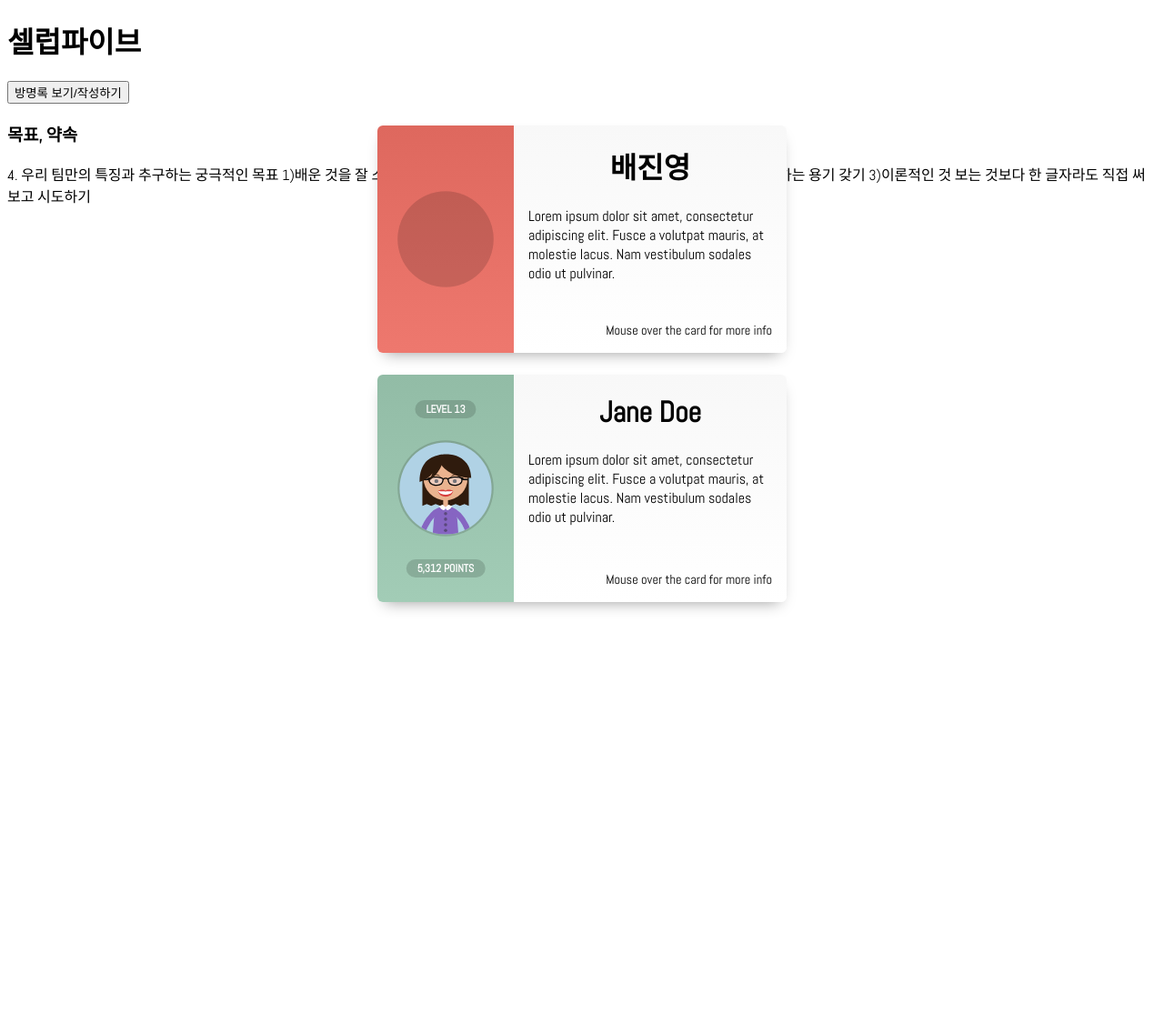
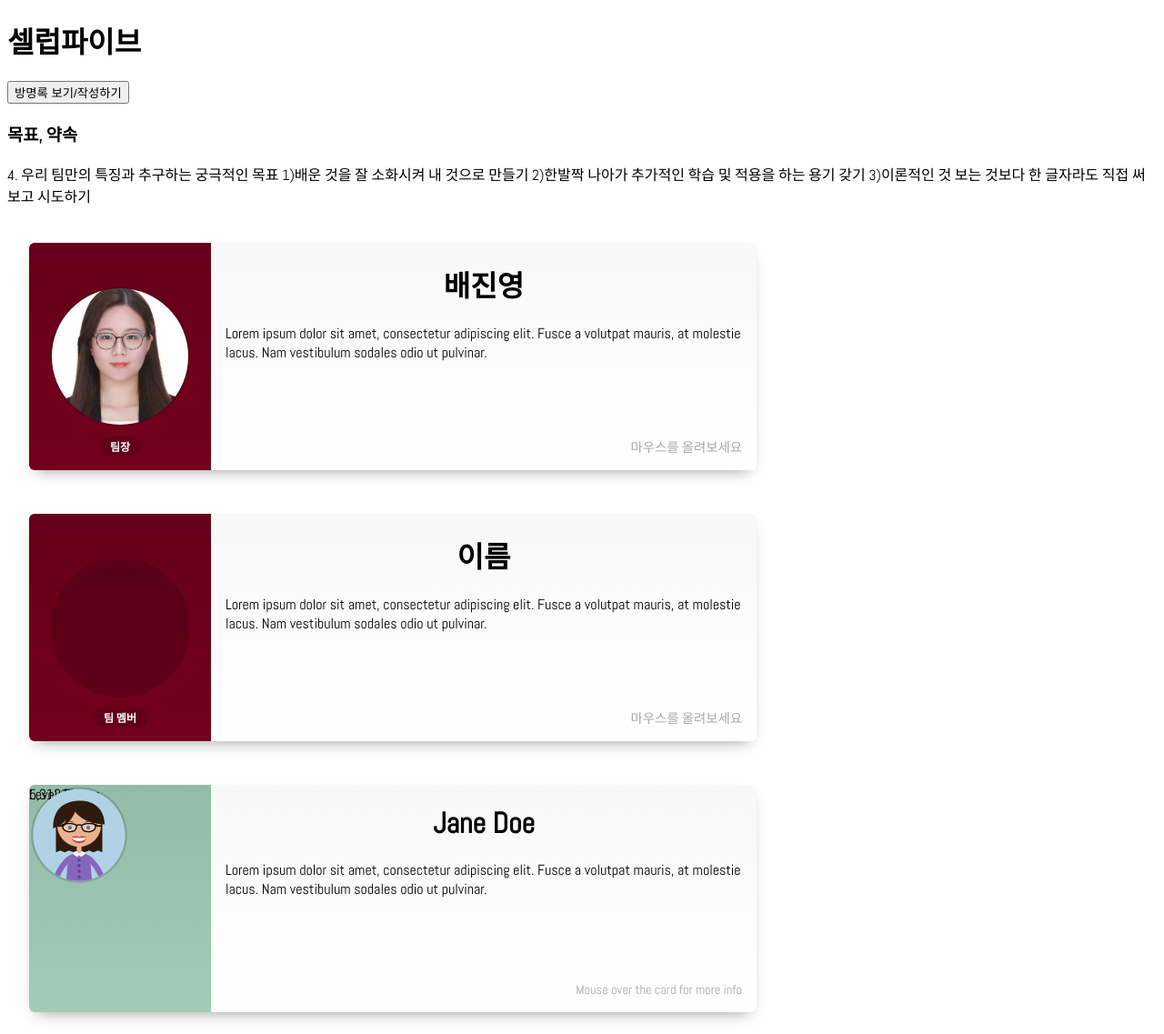
Before and after one commit to jbae9/miniproject, a Flask app: page / in a window 1280 px wide. Shown: the whole page at 91% size. Before the commit the page ends 672 px from the top, so only its background shows below. Run offline with Flask 2, Linux system fonts and the light colour scheme.

Commit message:
멤버 카드 추가

```diff
--- a/templates/index.css
+++ b/templates/index.css
@@ -1,21 +1,26 @@
 @import url('https://fonts.googleapis.com/css?family=Abel');
 
+/*카드 CSS*/
 html, body {
   background: ;
   font-family: Abel, Arial, Verdana, sans-serif;
 }
 
 .center {
+  /*Align contents to center*/
+  display: flex;
+  flex-direction: column;
+  justify-content: center;
+  align-items: center;
+
   position: absolute;
-  top: 50%;
-  left: 50%;
-  -webkit-transform: translate(-50%, -50%);
 }
 
+/*전체 카드 크기*/
 .card {
-  width: 450px;
+  width: 800px;
   height: 250px;
-  background-color: #fff;
+  background-color: #400010;
   background: linear-gradient(#f8f8f8, #fff);
   box-shadow: 0 8px 16px -8px rgba(0,0,0,0.4);
   border-radius: 6px;
@@ -28,11 +33,12 @@ html, body {
   text-align: center;
 }
 
+/*사진 부분*/
 .card .additional {
-  position: absolute;
-  width: 150px;
+  position:absolute;
+  width: 200px;
   height: 100%;
-  background: linear-gradient(#dE685E, #EE786E);
+  background: linear-gradient(#66001a, #73001d);
   transition: width 0.4s;
   overflow: hidden;
   z-index: 2;
@@ -48,8 +54,9 @@ html, body {
   border-radius: 0 5px 5px 0;
 }
 
+/*사진 부분*/
 .card .additional .user-card {
-  width: 150px;
+  width: 200px;
   height: 100%;
   position: relative;
   float: left;
@@ -65,9 +72,9 @@ html, body {
   border-left: 2px solid rgba(0,0,0,0.025);*/
 }
 
-.card .additional .user-card .level,
-.card .additional .user-card .points {
-  top: 15%;
+/*팀 멤버 박스*/
+.card .additional .user-card .teamPosition {
+  top: 85%;
   color: #fff;
   text-transform: uppercase;
   font-size: 0.75em;
@@ -78,19 +85,15 @@ html, body {
   white-space: nowrap;
 }
 
-.card .additional .user-card .points {
-  top: 85%;
-}
+.card .additional .user-card svg {
 
-.card .additional .user-card svg {
-  top: 50%;
 }
 
 .card .additional .more-info {
-  width: 300px;
+  width: 600px;
   float: left;
   position: absolute;
-  left: 150px;
+  left: 200px;
   height: 100%;
 }
 
@@ -158,7 +161,7 @@ html, body {
 }
 
 .card .general {
-  width: 300px;
+  width: 600px;
   height: 100%;
   position: absolute;
   top: 0;
@@ -174,4 +177,25 @@ html, body {
   bottom: 1rem;
   right: 1rem;
   font-size: 0.9em;
+  color: darkgrey;
 }
+
+/*멤버 이미지*/
+.card .user-card .memberImg {
+  position: absolute;
+  width: 150px;
+
+}
+
+.card .user-card .imgCrop {
+  width: 150px;
+  height: 150px;
+  position: relative;
+  overflow: hidden;
+  border-radius: 50%;
+
+  display: flex;
+  flex-direction: column;
+  align-items: center;
+  justify-content: center;
+}
--- a/templates/index.html
+++ b/templates/index.html
@@ -20,6 +20,7 @@
     <h1>셀럽파이브</h1>
     <button>방명록 보기/작성하기</button>
     <h3>목표, 약속</h3>
+
     <p> 4. 우리 팀만의 특징과 추구하는 궁극적인 목표
         1)배운 것을 잘 소화시켜 내 것으로 만들기
         2)한발짝 나아가 추가적인 학습 및 적용을 하는 용기 갖기
@@ -28,20 +29,28 @@
 </div>
 
 <!--멤버 설명 카드 만들기-->
+<!--배진영 카드-->
 <div class="center">
     <div class="card">
         <div class="additional">
-      <div class="user-card">
-        <svg width="110" height="110" viewBox="0 0 250 250" xmlns="http://www.w3.org/2000/svg" role="img" aria-labelledby="title desc" class="center">
+            <div class="user-card center">
+                <div class="teamPosition center">
+                    팀장
+                </div>
+                <svg width="160" height="160" viewBox="0 0 250 250" xmlns="http://www.w3.org/2000/svg" role="img"
+                     aria-labelledby="title desc" class="center">
+
                     <title id="title">배진영</title>
-          <style>
-            .skin { fill: #eab38f; }
-            .eyes { fill: #1f1f1f; }
-            .hair { fill: #2f1b0d; }
-            .line { fill: none; stroke: #2f1b0d; stroke-width:2px; }
-          </style>
-          <circle cx="125" cy="125" r="120" fill="rgba(0,0,0,0.15)" />
+                    <defs>
+                        <clipPath id="scene">
+                            <circle cx="125" cy="125" r="115"/>
+                        </clipPath>
+                    </defs>
+                    <circle cx="125" cy="125" r="120" fill="rgba(0,0,0,0.15)"/>
                 </svg>
+                <div class="imgCrop">
+                    <img class="memberImg center" src="../static/배진영.png">
+                </div>
             </div>
             <div class="more-info">
                 <h1>배진영</h1>
@@ -64,10 +73,62 @@
         </div>
         <div class="general">
             <h1>배진영</h1>
-      <p>Lorem ipsum dolor sit amet, consectetur adipiscing elit. Fusce a volutpat mauris, at molestie lacus. Nam vestibulum sodales odio ut pulvinar.</p>
-      <span class="more">Mouse over the card for more info</span>
+            <p>Lorem ipsum dolor sit amet, consectetur adipiscing elit. Fusce a volutpat mauris, at molestie lacus. Nam
+                vestibulum sodales odio ut pulvinar.</p>
+            <span class="more">마우스를 올려보세요</span>
         </div>
     </div>
+
+<!--김수정 카드-->
+    <div class="card">
+        <div class="additional">
+            <div class="user-card center">
+                <div class="teamPosition center">
+                    팀 멤버
+                </div>
+                <svg width="160" height="160" viewBox="0 0 250 250" xmlns="http://www.w3.org/2000/svg" role="img"
+                     aria-labelledby="title desc" class="center">
+
+                    <title id="title">이름</title>
+                    <defs>
+                        <clipPath id="scene">
+                            <circle cx="125" cy="125" r="115"/>
+                        </clipPath>
+                    </defs>
+                    <circle cx="125" cy="125" r="120" fill="rgba(0,0,0,0.15)"/>
+                </svg>
+                <div class="imgCrop">
+                    <!-- static 폴더에 이미지를 올리면 src안에 '../static/파일이름.jpg'로 부르면 됩니다-->
+                    <img class="memberImg center" src="">
+                </div>
+            </div>
+            <div class="more-info">
+                <h1>이름</h1>
+                <div class="coords">
+                    <span>MBTI</span>
+                    <span>??</span>
+                </div>
+                <div class="coords">
+                    <span>장점</span>
+                    <span>??</span>
+                </div>
+                <div class="coords">
+                    <span>스타일</span>
+                    <span>??</span>
+                </div>
+                <div class="blogButton">
+
+                </div>
+            </div>
+        </div>
+        <div class="general">
+            <h1>이름</h1>
+            <p>Lorem ipsum dolor sit amet, consectetur adipiscing elit. Fusce a volutpat mauris, at molestie lacus. Nam
+                vestibulum sodales odio ut pulvinar.</p>
+            <span class="more">마우스를 올려보세요</span>
+        </div>
+    </div>
+
 
     <div class="card green">
         <div class="additional">
@@ -78,59 +139,87 @@
                 <div class="points center">
                     5,312 Points
                 </div>
-        <svg width="110" height="110" viewBox="0 0 250 250" xmlns="http://www.w3.org/2000/svg" role="img" aria-labelledby="title desc" class="center">
+                <svg width="110" height="110" viewBox="0 0 250 250" xmlns="http://www.w3.org/2000/svg" role="img"
+                     aria-labelledby="title desc" class="center">
                     <title id="title">Teacher</title>
-          <desc id="desc">Cartoon of a Caucasian woman smiling, and wearing black glasses and a purple shirt with white collar drawn by Alvaro Montoro.</desc>
+                    <desc id="desc">Cartoon of a Caucasian woman smiling, and wearing black glasses and a purple shirt
+                        with white collar drawn by Alvaro Montoro.
+                    </desc>
                     <style>
-            .skin { fill: #eab38f; }
-            .eyes { fill: #1f1f1f; }
-            .hair { fill: #2f1b0d; }
-            .line { fill: none; stroke: #2f1b0d; stroke-width:2px; }
+                        .skin {
+                            fill: #eab38f;
+                        }
+
+                        .eyes {
+                            fill: #1f1f1f;
+                        }
+
+                        .hair {
+                            fill: #2f1b0d;
+                        }
+
+                        .line {
+                            fill: none;
+                            stroke: #2f1b0d;
+                            stroke-width: 2px;
+                        }
                     </style>
                     <defs>
                         <clipPath id="scene">
                             <circle cx="125" cy="125" r="115"/>
                         </clipPath>
                         <clipPath id="lips">
-              <path d="M 106,132 C 113,127 125,128 125,132 125,128 137,127 144,132 141,142  134,146  125,146  116,146 109,142 106,132 Z" />
+                            <path d="M 106,132 C 113,127 125,128 125,132 125,128 137,127 144,132 141,142  134,146  125,146  116,146 109,142 106,132 Z"/>
                         </clipPath>
                     </defs>
-          <circle cx="125" cy="125" r="120" fill="rgba(0,0,0,0.15)" />
+                    <circle cx="125" cy="125" r="120" fill="rgba(0,0,0,0.15)"/>
                     <g stroke="none" stroke-width="0" clip-path="url(#scene)">
-            <rect x="0" y="0" width="250" height="250" fill="#b0d2e5" />
+                        <rect x="0" y="0" width="250" height="250" fill="#b0d2e5"/>
                         <g id="head">
-              <path fill="none" stroke="#111111" stroke-width="2" d="M 68,103 83,103.5" />
-              <path class="hair" d="M 67,90 67,169 78,164 89,169 100,164 112,169 125,164 138,169 150,164 161,169 172,164 183,169 183,90 Z" />
-              <circle cx="125" cy="100" r="55" class="skin" />
-              <ellipse cx="102" cy="107" rx="5" ry="5" class="eyes" id="eye-left" />
-              <ellipse cx="148" cy="107" rx="5" ry="5" class="eyes" id="eye-right" />
-              <rect x="119" y="140" width="12" height="40" class="skin" />
-              <path class="line eyebrow" d="M 90,98 C 93,90 103,89 110,94" id="eyebrow-left" />
+                            <path fill="none" stroke="#111111" stroke-width="2" d="M 68,103 83,103.5"/>
+                            <path class="hair"
+                                  d="M 67,90 67,169 78,164 89,169 100,164 112,169 125,164 138,169 150,164 161,169 172,164 183,169 183,90 Z"/>
+                            <circle cx="125" cy="100" r="55" class="skin"/>
+                            <ellipse cx="102" cy="107" rx="5" ry="5" class="eyes" id="eye-left"/>
+                            <ellipse cx="148" cy="107" rx="5" ry="5" class="eyes" id="eye-right"/>
+                            <rect x="119" y="140" width="12" height="40" class="skin"/>
+                            <path class="line eyebrow" d="M 90,98 C 93,90 103,89 110,94" id="eyebrow-left"/>
                             <path class="line eyebrow" d="M 160,98 C 157,90 147,89 140,94" id="eyebrow-right"/>
-              <path stroke="#111111" stroke-width="4" d="M 68,103 83,102.5" />
-              <path stroke="#111111" stroke-width="4" d="M 182,103 167,102.5" />
-              <path stroke="#050505" stroke-width="3" fill="none" d="M 119,102 C 123,99 127,99 131,102" />
-              <path fill="#050505" d="M 92,97 C 85,97 79,98 80,101 81,104 84,104 85,102" />
-              <path fill="#050505" d="M 158,97 C 165,97 171,98 170,101 169,104 166,104 165,102" />
-              <path stroke="#050505" stroke-width="3" fill="rgba(240,240,255,0.4)" d="M 119,102 C 118,111 115,119 98,117 85,115 84,108 84,104 84,97 94,96 105,97 112,98 117,98 119,102 Z" />
-              <path stroke="#050505" stroke-width="3" fill="rgba(240,240,255,0.4)" d="M 131,102 C 132,111 135,119 152,117 165,115 166,108 166,104 166,97 156,96 145,97 138,98 133,98 131,102 Z" />
-              <path class="hair" d="M 60,109 C 59,39 118,40 129,40 139,40 187,43 189,99 135,98 115,67 115,67 115,67 108,90 80,109 86,101 91,92 92,87 85,99 65,108 60,109" />
-              <path id="mouth" fill="#d73e3e" d="M 106,132 C 113,127 125,128 125,132 125,128 137,127 144,132 141,142  134,146  125,146  116,146 109,142 106,132 Z" />
-              <path id="smile" fill="white" d="M125,141 C 140,141 143,132 143,132 143,132 125,133 125,133 125,133 106.5,132 106.5,132 106.5,132 110,141 125,141 Z" clip-path="url(#lips)" />
+                            <path stroke="#111111" stroke-width="4" d="M 68,103 83,102.5"/>
+                            <path stroke="#111111" stroke-width="4" d="M 182,103 167,102.5"/>
+                            <path stroke="#050505" stroke-width="3" fill="none" d="M 119,102 C 123,99 127,99 131,102"/>
+                            <path fill="#050505" d="M 92,97 C 85,97 79,98 80,101 81,104 84,104 85,102"/>
+                            <path fill="#050505" d="M 158,97 C 165,97 171,98 170,101 169,104 166,104 165,102"/>
+                            <path stroke="#050505" stroke-width="3" fill="rgba(240,240,255,0.4)"
+                                  d="M 119,102 C 118,111 115,119 98,117 85,115 84,108 84,104 84,97 94,96 105,97 112,98 117,98 119,102 Z"/>
+                            <path stroke="#050505" stroke-width="3" fill="rgba(240,240,255,0.4)"
+                                  d="M 131,102 C 132,111 135,119 152,117 165,115 166,108 166,104 166,97 156,96 145,97 138,98 133,98 131,102 Z"/>
+                            <path class="hair"
+                                  d="M 60,109 C 59,39 118,40 129,40 139,40 187,43 189,99 135,98 115,67 115,67 115,67 108,90 80,109 86,101 91,92 92,87 85,99 65,108 60,109"/>
+                            <path id="mouth" fill="#d73e3e"
+                                  d="M 106,132 C 113,127 125,128 125,132 125,128 137,127 144,132 141,142  134,146  125,146  116,146 109,142 106,132 Z"/>
+                            <path id="smile" fill="white"
+                                  d="M125,141 C 140,141 143,132 143,132 143,132 125,133 125,133 125,133 106.5,132 106.5,132 106.5,132 110,141 125,141 Z"
+                                  clip-path="url(#lips)"/>
                         </g>
                         <g id="shirt">
-              <path fill="#8665c2" d="M 132,170 C 146,170 154,200 154,200 154,200 158,250 158,250 158,250 92,250 92,250 92,250 96,200 96,200 96,200 104,170 118,170 118,170 125,172 125,172 125,172 132,170 132,170 Z"/>
-              <path id="arm-left" class="arm" stroke="#8665c2" fill="none" stroke-width="14" d="M 118,178 C 94,179 66,220 65,254" />
-              <path id="arm-right" class="arm" stroke="#8665c2" fill="none" stroke-width="14" d="M 132,178 C 156,179 184,220 185,254" />
-              <path fill="white" d="M 117,166 C 117,166 125,172 125,172 125,182 115,182 109,170 Z" />
-              <path fill="white" d="M 133,166 C 133,166 125,172 125,172 125,182 135,182 141,170 Z" />
-              <circle cx="125" cy="188" r="4" fill="#5a487b" />
-              <circle cx="125" cy="202" r="4" fill="#5a487b" />
-              <circle cx="125" cy="216" r="4" fill="#5a487b" />
-              <circle cx="125" cy="230" r="4" fill="#5a487b" />
-              <circle cx="125" cy="244" r="4" fill="#5a487b" />
-              <path stroke="#daa37f" stroke-width="1" class="skin hand" id="hand-left" d="M 51,270 C 46,263 60,243 63,246 65,247 66,248 61,255 72,243 76,238 79,240 82,243 72,254 69,257 72,254 82,241 86,244 89,247 75,261 73,263 77,258 84,251 86,253 89,256 70,287 59,278" />
-              <path stroke="#daa37f" stroke-width="1" class="skin hand" id="hand-right" d="M 199,270 C 204,263 190,243 187,246 185,247 184,248 189,255 178,243 174,238 171,240 168,243 178,254 181,257 178,254 168,241 164,244 161,247 175,261 177,263 173,258 166,251 164,253 161,256 180,287 191,278"/>
+                            <path fill="#8665c2"
+                                  d="M 132,170 C 146,170 154,200 154,200 154,200 158,250 158,250 158,250 92,250 92,250 92,250 96,200 96,200 96,200 104,170 118,170 118,170 125,172 125,172 125,172 132,170 132,170 Z"/>
+                            <path id="arm-left" class="arm" stroke="#8665c2" fill="none" stroke-width="14"
+                                  d="M 118,178 C 94,179 66,220 65,254"/>
+                            <path id="arm-right" class="arm" stroke="#8665c2" fill="none" stroke-width="14"
+                                  d="M 132,178 C 156,179 184,220 185,254"/>
+                            <path fill="white" d="M 117,166 C 117,166 125,172 125,172 125,182 115,182 109,170 Z"/>
+                            <path fill="white" d="M 133,166 C 133,166 125,172 125,172 125,182 135,182 141,170 Z"/>
+                            <circle cx="125" cy="188" r="4" fill="#5a487b"/>
+                            <circle cx="125" cy="202" r="4" fill="#5a487b"/>
+                            <circle cx="125" cy="216" r="4" fill="#5a487b"/>
+                            <circle cx="125" cy="230" r="4" fill="#5a487b"/>
+                            <circle cx="125" cy="244" r="4" fill="#5a487b"/>
+                            <path stroke="#daa37f" stroke-width="1" class="skin hand" id="hand-left"
+                                  d="M 51,270 C 46,263 60,243 63,246 65,247 66,248 61,255 72,243 76,238 79,240 82,243 72,254 69,257 72,254 82,241 86,244 89,247 75,261 73,263 77,258 84,251 86,253 89,256 70,287 59,278"/>
+                            <path stroke="#daa37f" stroke-width="1" class="skin hand" id="hand-right"
+                                  d="M 199,270 C 204,263 190,243 187,246 185,247 184,248 189,255 178,243 174,238 171,240 168,243 178,254 181,257 178,254 168,241 164,244 161,247 175,261 177,263 173,258 166,251 164,253 161,256 180,287 191,278"/>
                         </g>
                     </g>
                 </svg>
@@ -171,7 +260,8 @@
         </div>
         <div class="general">
             <h1>Jane Doe</h1>
-      <p>Lorem ipsum dolor sit amet, consectetur adipiscing elit. Fusce a volutpat mauris, at molestie lacus. Nam vestibulum sodales odio ut pulvinar.</p>
+            <p>Lorem ipsum dolor sit amet, consectetur adipiscing elit. Fusce a volutpat mauris, at molestie lacus. Nam
+                vestibulum sodales odio ut pulvinar.</p>
             <span class="more">Mouse over the card for more info</span>
         </div>
     </div>
```
Also changed, not shown: static/배진영.png (added), 1 other file. Lines whose indentation alone changed are shown as unchanged.
